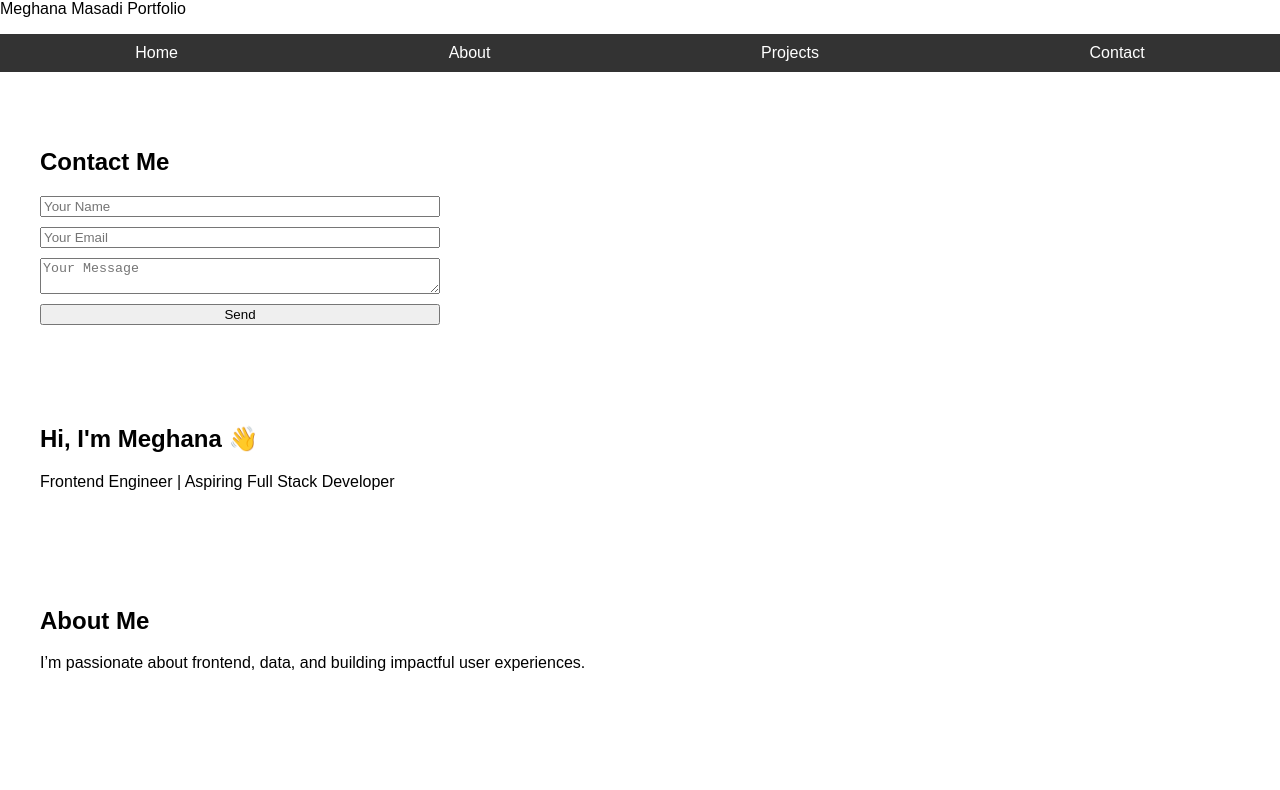
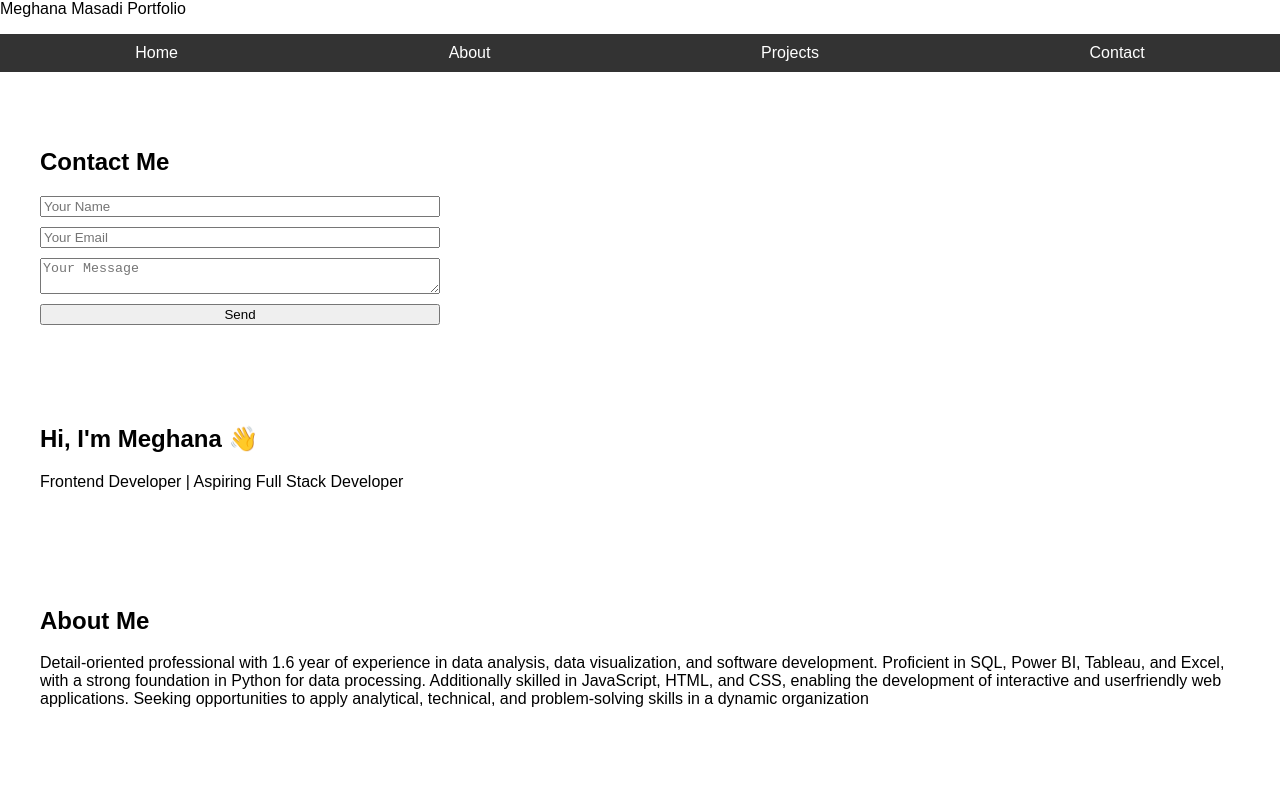
Before and after one commit to Meghanamasadi/portfolio, a React (Create React App) app: page / in a window 1280 px wide. Shown: the top 790 px of the page. Built offline with nearby package versions, Linux system fonts and the light colour scheme.

Commit message:
changed about and head

```diff
--- a/src/components/About.js
+++ b/src/components/About.js
@@ -1,7 +1,11 @@
 const About = () => (
     <section id='about'>
         <h2>About Me</h2>
-        <p>I’m passionate about frontend, data, and building impactful user experiences.</p>
+        <p>
+            Detail-oriented professional with 1.6 year of experience in data analysis, data visualization, and software development. Proficient in SQL, Power BI, Tableau, and
+            Excel, with a strong foundation in Python for data processing. Additionally skilled in JavaScript, HTML, and CSS, enabling the development of interactive and
+            userfriendly web applications. Seeking opportunities to apply analytical, technical, and problem-solving skills in a dynamic organization
+        </p>
     </section>
 );
 export default About;
--- a/src/components/Home.js
+++ b/src/components/Home.js
@@ -1,7 +1,7 @@
 const Home = () => (
     <section id='home'>
         <h1>Hi, I'm Meghana 👋</h1>
-        <p>Frontend Engineer | Aspiring Full Stack Developer</p>
+        <p>Frontend Developer | Aspiring Full Stack Developer</p>
     </section>
 );
 export default Home;
```
